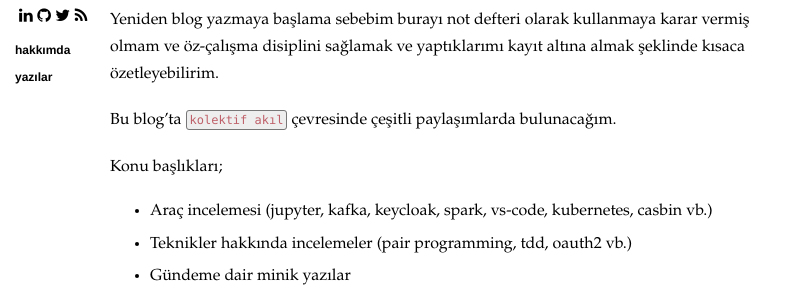
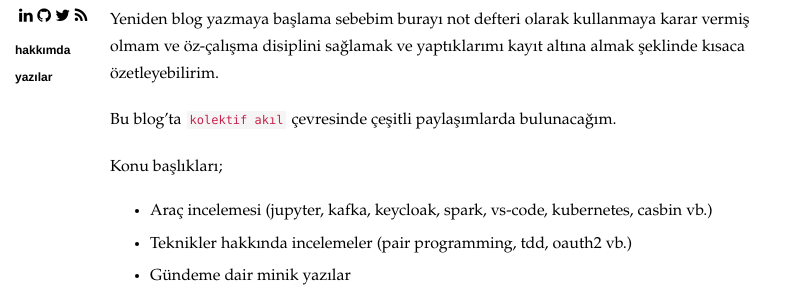
Before and after one commit to destek1/hasanozgan.github.io, a Jekyll site: the page built from _posts/2019-04-25-kolektif-akil-uzerine-karalamalar.md, in a window 1280 px wide. Shown: the part 158-456 px from the top of the page, without its empty margins (0-797 px from the left). Built offline with Jekyll 4.4.1, drawn with Linux system fonts in a browser that asks for light colours; nearby versions of some CDN libraries; Markdown is read by kramdown in place of the engine named in the settings.

Commit message:
updated css for marked text

```diff
--- a/css/custom.css
+++ b/css/custom.css
@@ -6,9 +6,13 @@ pre {
 code {
   padding: .25em .5em;
   font-size: 85%;
-  color: #bf616a;
+  color: #c7254e;
   background-color: #f9f9f9;
   border-radius: 3px;
+}
+.content p code {
+  background-color: #f5f5f5;
+  border: 1px solid #fff;
 }
 pre {
   display: block;
```
